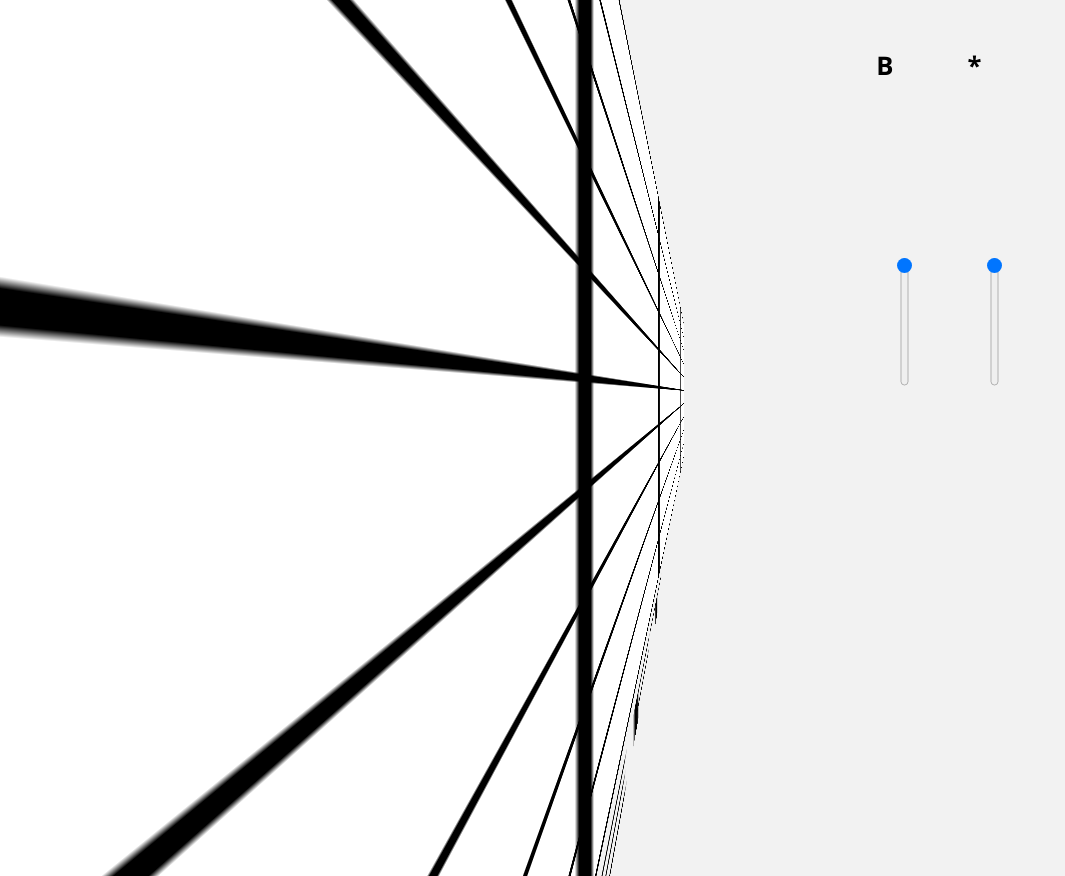
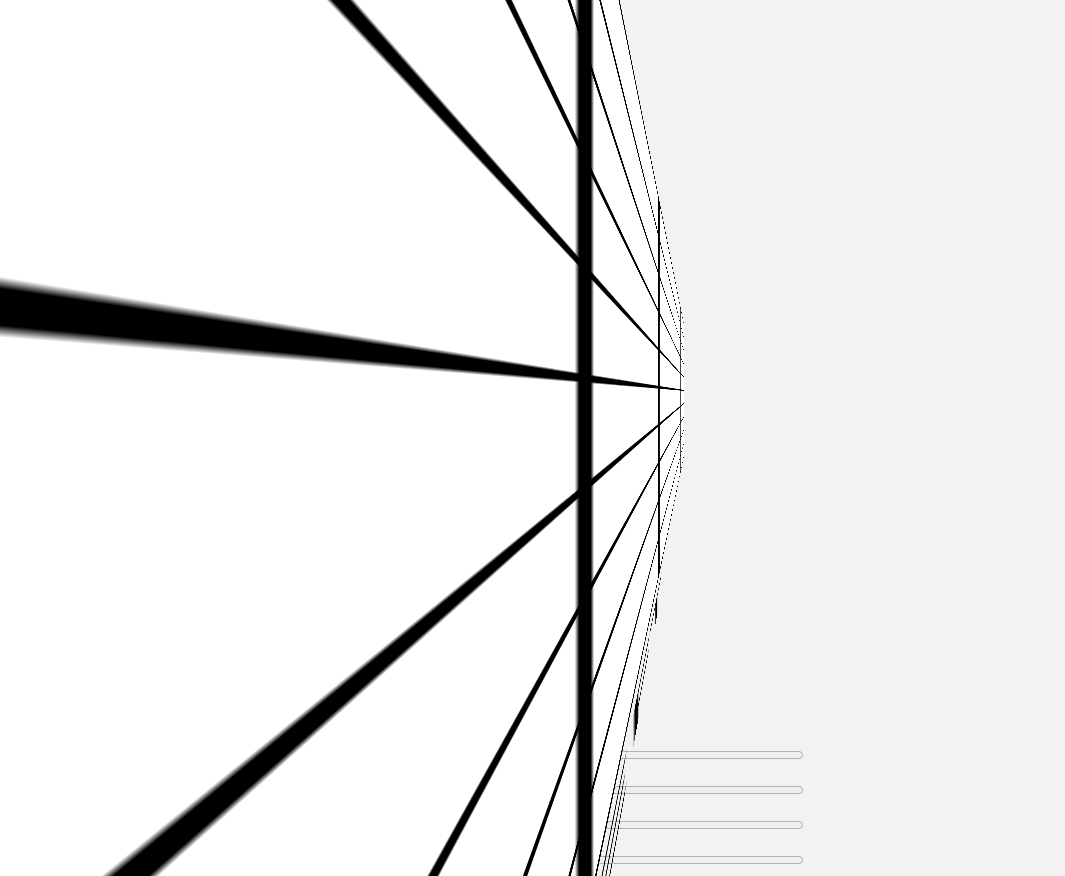
Before and after one commit to bart211820/web-animation, a plain HTML site: page index.html in a window 1280 px wide. Shown: the whole page, without its empty margins (0-1065 px from the left). Before the commit the page ends 848 px from the top, so only its background shows below. Drawn offline with Linux system fonts and the light colour scheme.

Commit message:
moved sliders
horizontal sliders

```diff
--- a/index.html
+++ b/index.html
@@ -10,15 +10,6 @@
 </head>
 <body>
 	<div id="containerOwO">
-		<div class="sliderContainer">
-			<p>R</p>
-			<input type="range" id="colorRslider" name="colorRslider" min="0" max="255" value="0">
-		</div>
-		<div class="sliderContainer">
-			<p>G</p>
-			<input type="range" id="colorGslider" name="colorRslider" min="0" max="255" value="0">
-		</div>
-
 		<div id="content">
 			<h2>THAT WAY</h2>
 			<div id="gameContainer" class="state0">
@@ -314,16 +305,24 @@
 			</div>
 			<h2>TO THE LEFT</h2>
 		</div>
-
-		<div class="sliderContainer">
-			<p>B</p>
-			<input type="range" id="colorBslider" name="colorRslider" min="0" max="255" value="0">
+		<div id="optionsContainer">
+			<div class="sliderContainer">
+				<span>R</span>
+				<input type="range" id="colorRslider" name="colorRslider" min="0" max="255" value="0">
+			</div>
+			<div class="sliderContainer">
+				<span>G</span>
+				<input type="range" id="colorGslider" name="colorRslider" min="0" max="255" value="0">
+			</div>
+			<div class="sliderContainer">
+				<span>B</span>
+				<input type="range" id="colorBslider" name="colorRslider" min="0" max="255" value="0">
+			</div>
+			<div class="sliderContainer">
+				<span>*</span>
+				<input type="range" id="specialSlider" name="specialSlider" min="1" max="180" value="1" orient="vertical">
+			</div>
 		</div>
-		<div class="sliderContainer">
-			<p>*</p>
-			<input type="range" id="specialSlider" name="specialSlider" min="1" max="180" value="1" orient="vertical">
-		</div>
-
 	</div>
 </body>
 </html>
--- a/styles.css
+++ b/styles.css
@@ -8,13 +8,13 @@
 body{
 	background-color: #f2f2f2;
 	height: 100vh;
-	overflow: hidden;
 }
 
 #content{
 	width: 50vh;
 	height: 86vh;
 	transform: perspective(0px) rotateY(1deg);
+	margin: 0px auto;
 }
 
 h2{
@@ -23,25 +23,28 @@ h2{
 }
 
 #containerOwO{
-	display: flex;
-	justify-content: center;
 	margin-top: 6vh;
 }
 
-.sliderContainer{
-	width: 7vw;
+#optionsContainer{
+	margin: 0px auto 3vh;
+	width: 50vh;
 }
 
-.sliderContainer p{
+.sliderContainer{
+	width: 50vh;
+}
+
+.sliderContainer span{
 	font-weight: bold;
-	width: 100%;
 	text-align: center;
 	font-size: 2vw;
-	padding-bottom: 18vw;
+	width: 10vh;
+	display: inline-block;
 }
 
 .sliderContainer input{
-	transform: rotate(90deg);
+	width: 35vh;
 }
 
 #gameContainer{
```
